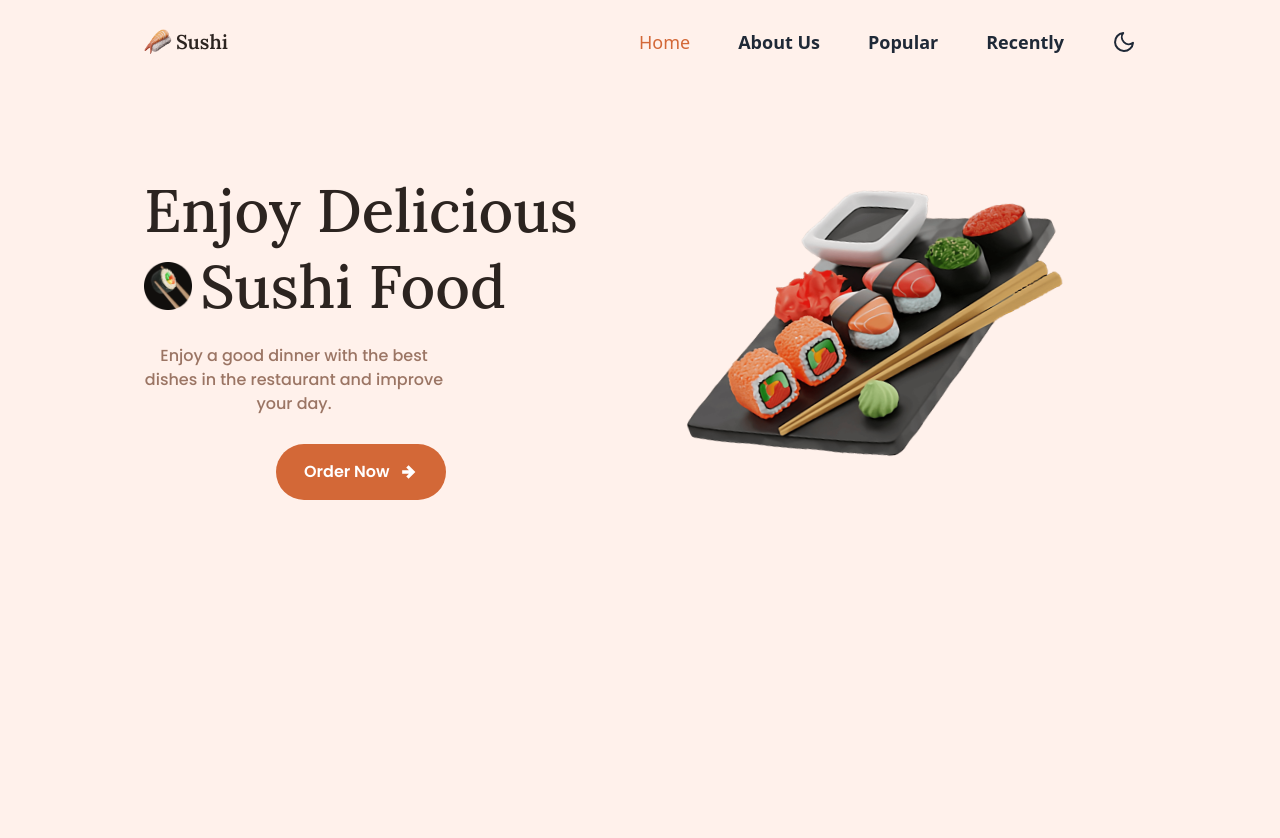
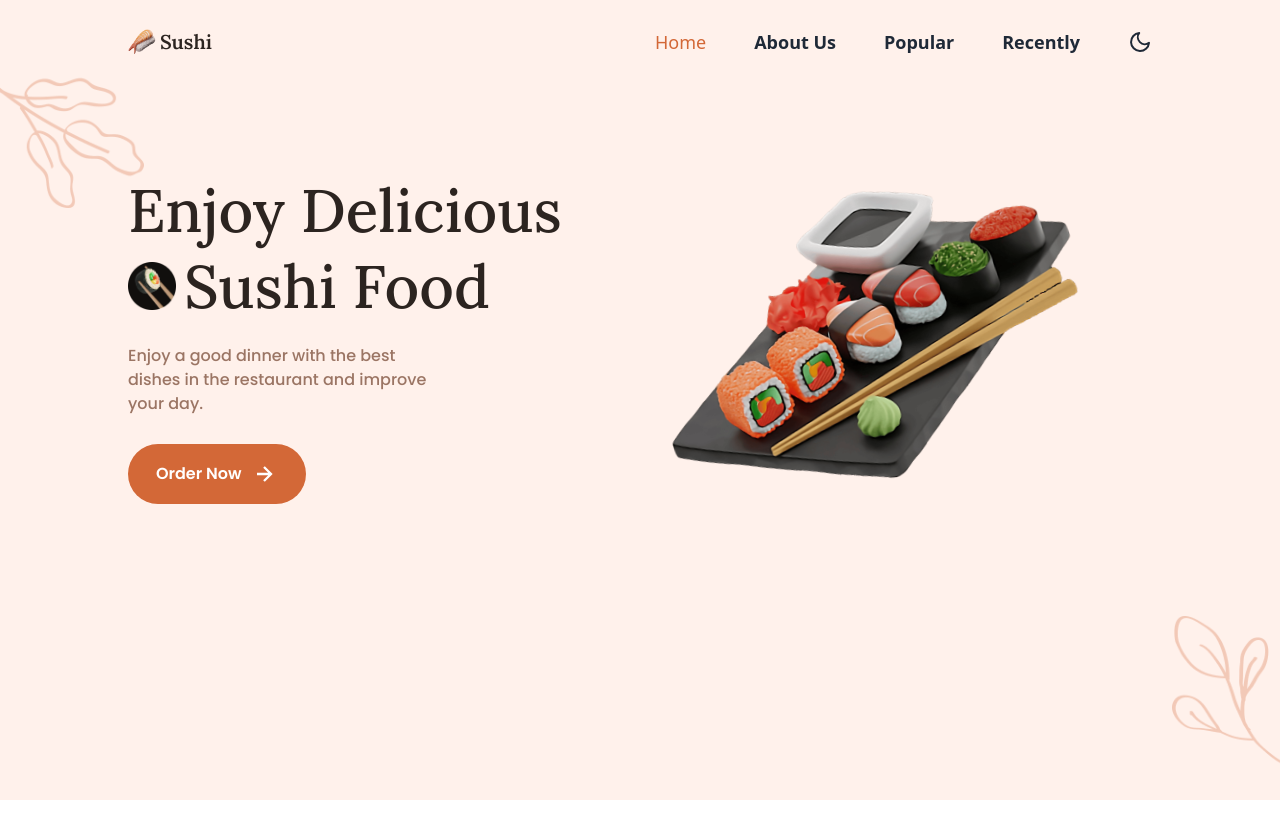
Before and after one commit to coder-kaleb/sushi, a Next.js app: page / in a window 1280 px wide. Shown: the top 838 px of the page. After the commit the page ends 800 px from the top, so only its background shows below. Built offline with nearby package versions, Linux system fonts and the light colour scheme.

Commit message:
hero section finished

```diff
--- a/app/components/Hero.tsx
+++ b/app/components/Hero.tsx
@@ -3,11 +3,17 @@ import { CiLocationArrow1 } from "react-icons/ci";
 import { BiRightArrowAlt } from "react-icons/bi";
 export default function Hero() {
   return (
-    <section className="flex min-h-screen lg:pt-24 pt-0">
-      <div className="flex gap-7 max-lg:flex-col-reverse justify-center items-start">
+    <section className="flex pt-16 lg:pt-24 ">
+      <div className=" h-w-10 absolute left-0 top-16 w-16 rotate-90 opacity-30 lg:h-36 lg:w-36">
+        <img src="leaf-branch-2.png" alt="leaf" />
+      </div>
+      <div className="absolute -right-2 bottom-20 lg:bottom-10  w-16 opacity-30 lg:-right-9 lg:h-36 lg:w-36">
+        <img src="leaf-branch-4.png" alt="leaf" />
+      </div>
+      <div className="flex items-start justify-end gap-12 max-lg:flex-col-reverse lg:gap-7">
         <div className="flex flex-col gap-7">
           <h1
-            className={`${lora.className}  flex flex-col text-5xl max-[379px]:text-4xl leading-[1] md:text-5xl max gap-4 lg:text-[55px] xl:text-6xl font-medium capitalize text-[#2C2420] max-lg:text-center`}
+            className={`${lora.className} flex flex-col gap-4 text-5xl font-medium capitalize leading-[1] text-[#2C2420] max-lg:text-center max-[379px]:text-4xl md:text-5xl lg:text-[55px] xl:text-6xl`}
           >
             <span>enjoy delicious</span>
             <span className="flex items-center capitalize max-lg:justify-center">
@@ -20,27 +26,24 @@ export default function Hero() {
             </span>
           </h1>
           <p
-            className={`max-w-[400px] max-lg:mx-auto text-center font-medium ${poppins.className} text-[#9b7564] lg:max-w-[300px]`}
+            className={`max-w-[400px] text-center font-medium max-lg:mx-auto lg:text-left ${poppins.className} text-[#9b7564] lg:max-w-[300px]`}
           >
             Enjoy a good dinner with the best dishes in the restaurant and
             improve your day.
           </p>
-          <div className="mx-auto">
+          <div className="max-lg:mx-auto">
             <button
-              className={`flex items-center gap-2 rounded-full px-7 py-4 capitalize text-white ${poppins.className} bg-orange group font-semibold max-lg:text-center`}
+              className={`flex items-center gap-2 rounded-full px-7 py-4 capitalize text-white ${poppins.className} group bg-orange font-semibold max-lg:text-center`}
             >
               order now{" "}
-              <BiRightArrowAlt
-                className="relative right-0 top-0 h-5 w-5 transition-all group-hover:-right-1"
-                strokeWidth={2}
-              />
+              <BiRightArrowAlt className="relative right-0 top-0 h-7 w-7 transition-all group-hover:-right-1" />
             </button>
           </div>
         </div>
-        <div className="max-w-full flex-1 max-lg:flex-initial md:px-16 px-5 sm:px-12">
+        <div className="max-w-full flex-1 px-5 max-lg:flex-grow-0 sm:px-12 md:px-16">
           <img
             src="home-sushi-rolls2.png"
-            className="mx-auto h-auto lg:w-full -rotate-6 object-contain "
+            className="mx-auto h-auto -rotate-6 object-contain lg:w-full "
             alt="hero-image"
           />
         </div>
--- a/app/page.tsx
+++ b/app/page.tsx
@@ -3,7 +3,7 @@ import Hero from "./components/Hero";
 
 export default function Home() {
   return (
-    <main className={` bg-[#FFF1EB]  px-4 sm:px-10 md:px-16 lg:px-28 xl:px-36`}>
+    <main className={` bg-[#FFF1EB] relative min-h-screen overflow-x-hidden  px-4 sm:px-10 md:px-16 xl:px-32`}>
       <Header />
       <Hero />
     </main>
```
